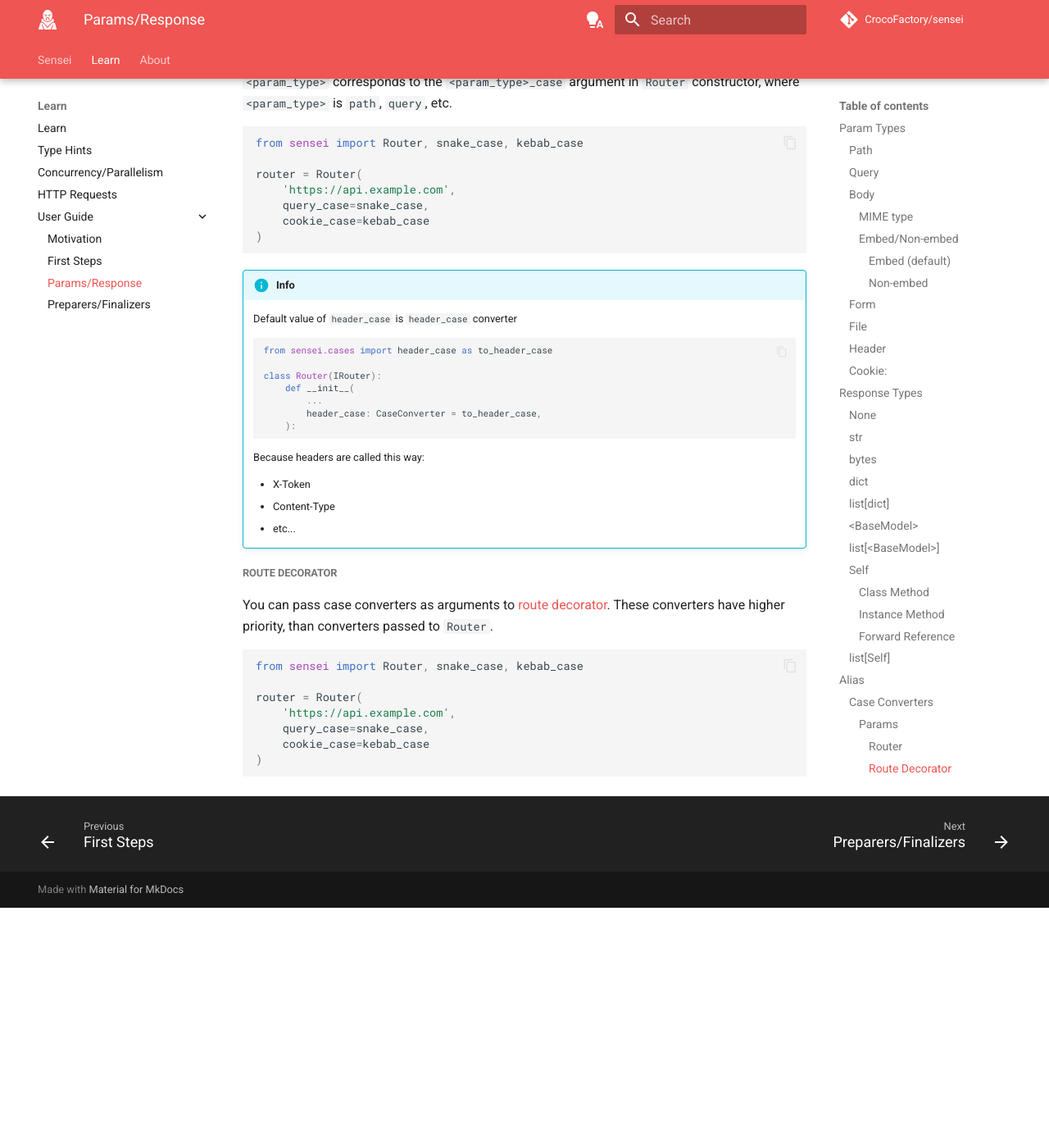
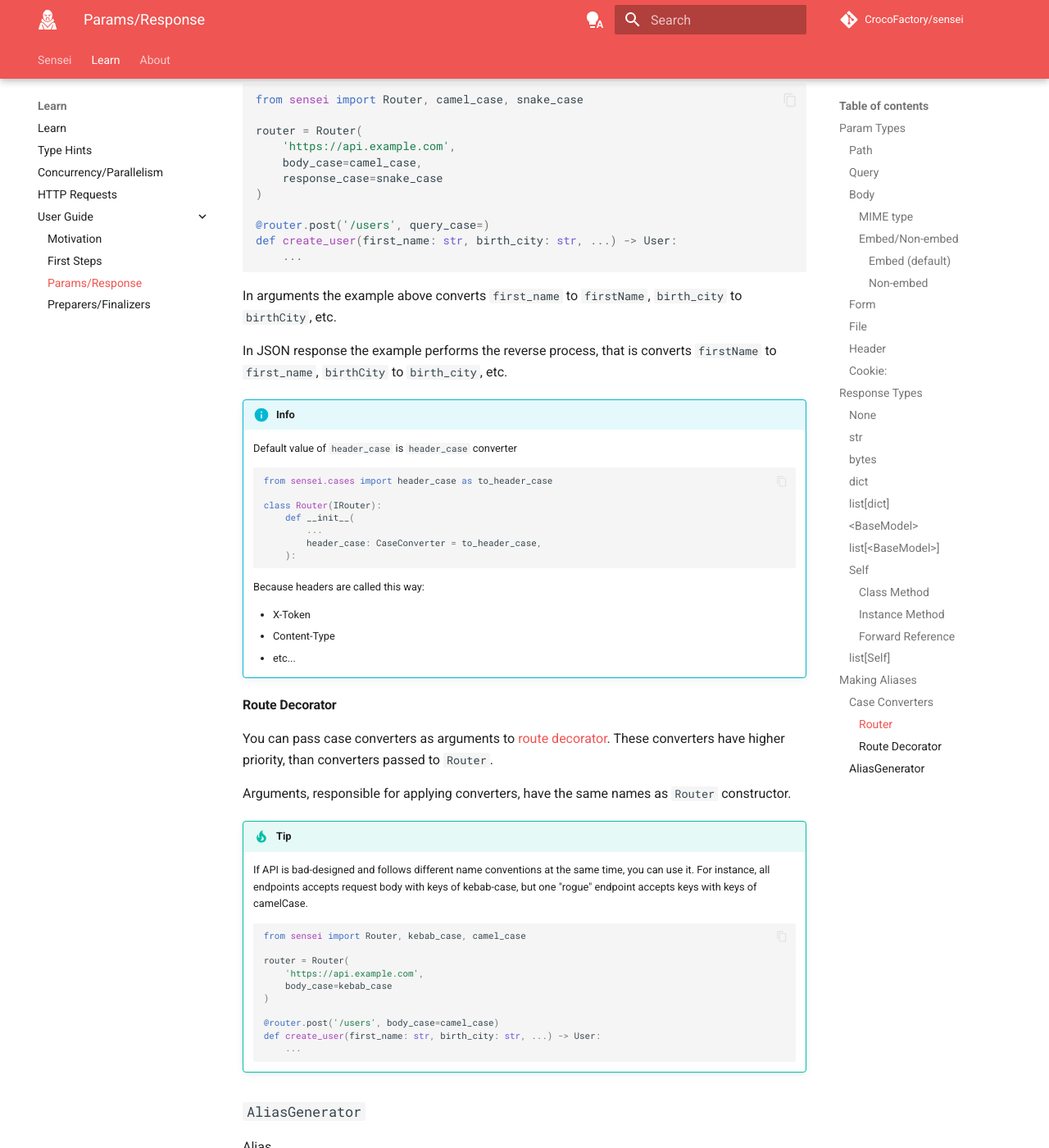
Before and after one commit to CrocoFactory/sensei, an MkDocs documentation site: the page built from docs/learn/user_guide/params_response.md, in a window 1280 px wide and 1400 px high, scrolled down 14872 px. Shown: the whole window at 82% size. Built offline with MkDocs 1.6.1 and Material for MkDocs 9.7.7, drawn with Linux system fonts in a browser that asks for light colours; comment, search, counter and statistics services are not loaded; before the commit the page ends 15979 px from its top, so only the background shows below that; some of the changed text lies outside the part shown.

Commit message:
Updating docs

````diff
--- a/docs/learn/user_guide/params_response.md
+++ b/docs/learn/user_guide/params_response.md
@@ -632,7 +632,7 @@ You can use [Forward References](/learn/user_guide/params_response.html#forward-
             ...
     ```
 
-## Alias
+## Making Aliases
 In some situations, we need to follow multiple naming conventions at the same time.
 For instance, it's a common approach to convert fields of some structure from camelCase (or another case) to snake_case
 to follow Python’s naming conventions.
@@ -722,26 +723,31 @@ graph LR
 **Case Converters** can be used for converting case of request parameters and keys of JSON response. Let's explain
 these two use cases:
 
-#### Params
-
-**Case Converters** can set individual converting for specific param types.
-There are two approaches to apply converting.
-
-##### Router
+#### Router
 You can pass case converters as arguments to `Router` constructor.
 
 `<param_type>` corresponds to the `<param_type>_case` argument in `Router` constructor, where `<param_type>` is
-`path`, `query`, etc.
+`path`, `query`, etc. And there is `response_case` that corresponds to the conversion of response fields of
+the **first nesting level**.
 
 ```python
-from sensei import Router, snake_case, kebab_case
+from sensei import Router, camel_case, snake_case
 
 router = Router(
     'https://api.example.com',
-    query_case=snake_case,
-    cookie_case=kebab_case
+    body_case=camel_case,
+    response_case=snake_case
 )
+
+@router.post('/users', query_case=)
+def create_user(first_name: str, birth_city: str, ...) -> User:
+    ...
 ```
+
+In arguments the example above converts `first_name` to `firstName`, `birth_city` to `birthCity`, etc.
+
+In JSON response the example performs the reverse process, that is converts
+`firstName` to `first_name`, `birthCity` to `birth_city`, etc.
 
 /// info
 Default value of `header_case` is `header_case` converter
@@ -763,17 +769,30 @@ Because headers are called this way:
 - etc...
 ///
 
-##### Route Decorator
+#### Route Decorator
 
 You can pass case converters as arguments to [route decorator](/learn/user_guide/first_steps.html#routed-function).
 These converters have higher priority, than converters passed to `Router`.
 
-```python
-from sensei import Router, snake_case, kebab_case
+Arguments, responsible for applying converters, have the same names as `Router` constructor.
 
-router = Router(
-    'https://api.example.com',
-    query_case=snake_case,
-    cookie_case=kebab_case
-)
-```
+!!! tip
+    If API is bad-designed and follows different name conventions at the same time, you can use it. For instance,
+    all endpoints accepts request body with keys of kebab-case, but one "rogue" endpoint accepts keys with keys of
+    camelCase.
+
+    ```python
+    from sensei import Router, kebab_case, camel_case
+
+    router = Router(
+        'https://api.example.com',
+        body_case=kebab_case
+    )
+
+    @router.post('/users', body_case=camel_case)
+    def create_user(first_name: str, birth_city: str, ...) -> User:
+        ...
+    ```
+
+### `AliasGenerator`
+Alias
````
Also changed, not shown: other parts of docs/learn/user_guide/params_response.md (+3 -2 lines).
